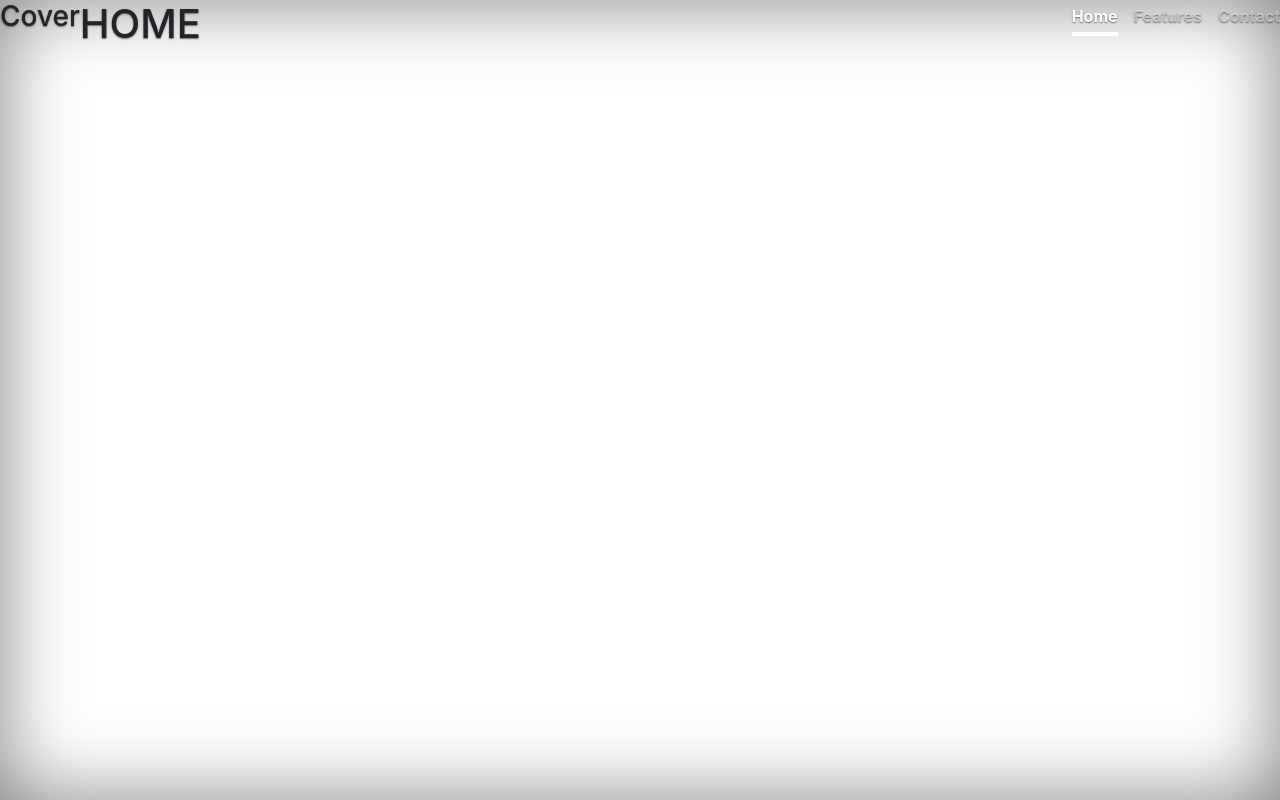
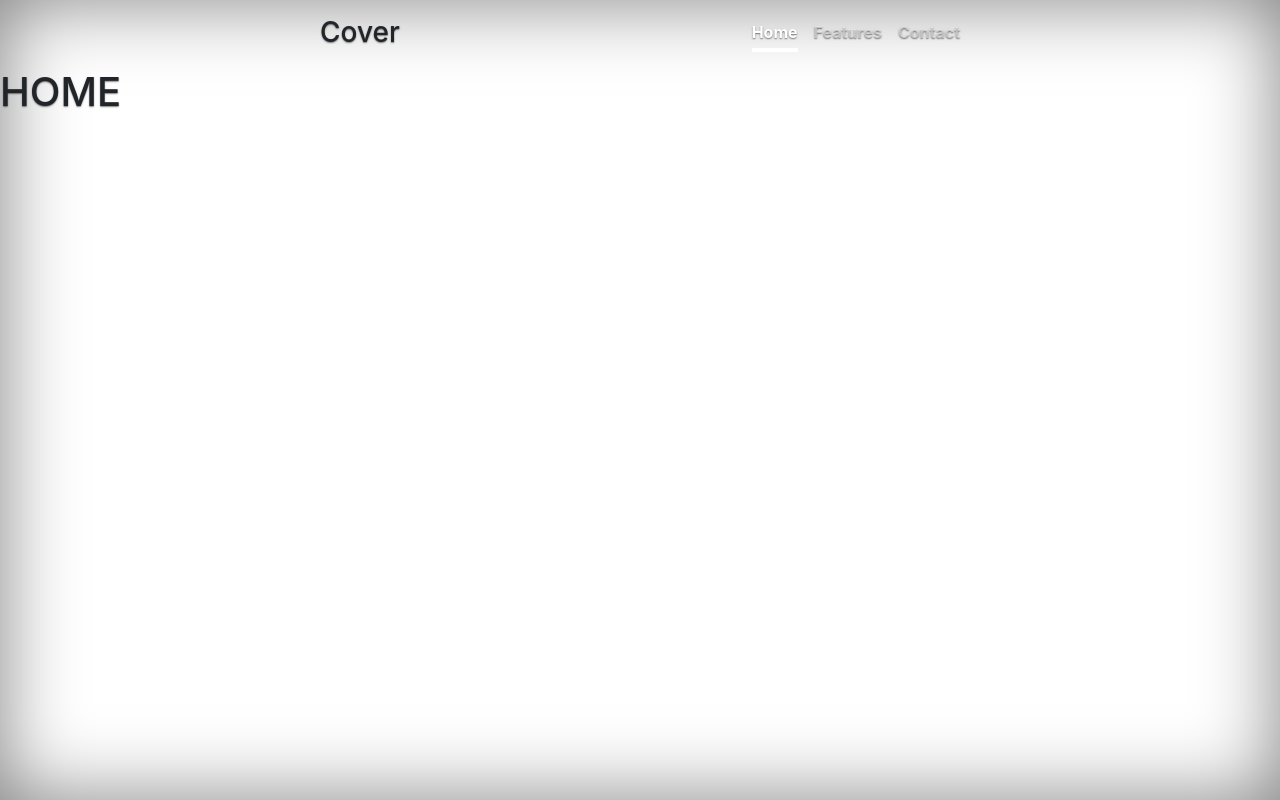
Before and after one commit to FFananan/BigDataProject, a Vue app: page / in a window 1280 px wide. Built offline with nearby package versions, Linux system fonts and the light colour scheme.

Commit message:
style: 修正样式问题

```diff
--- a/package.json
+++ b/package.json
@@ -7,9 +7,12 @@
     "build": "vue-cli-service build"
   },
   "dependencies": {
+    "axios": "^0.19.0",
     "bootstrap": "^4.3.1",
+    "bootstrap-vue": "^2.1.0",
     "core-js": "^3.3.2",
     "jquery": "^3.4.1",
+    "node-sass": "^4.13.0",
     "popper.js": "^1.16.0",
     "vue": "^2.6.10",
     "vue-router": "^3.1.3",
--- a/src/components/HeaderNav/headerNav.css
+++ b/src/components/HeaderNav/headerNav.css
@@ -16,9 +16,8 @@ a:hover {
   color: #333;
   text-shadow: none; /* Prevent inheritance from `body` */
   background-color: #fff;
-  border: .05rem solid #fff;
+  border: 0.05rem solid #fff;
 }
-
 
 /*
  * Base structure
@@ -34,14 +33,13 @@ body {
   display: -ms-flexbox;
   display: flex;
   color: #fff;
-  text-shadow: 0 .05rem .1rem rgba(0, 0, 0, .5);
-  box-shadow: inset 0 0 5rem rgba(0, 0, 0, .5);
+  text-shadow: 0 0.05rem 0.1rem rgba(0, 0, 0, 0.5);
+  box-shadow: inset 0 0 5rem rgba(0, 0, 0, 0.5);
 }
 
 .cover-container {
   max-width: 42em;
 }
-
 
 /*
  * Header
@@ -55,16 +53,16 @@ body {
 }
 
 .nav-masthead .nav-link {
-  padding: .25rem 0;
+  padding: 0.25rem 0;
   font-weight: 700;
-  color: rgba(255, 255, 255, .5);
+  color: rgba(255, 255, 255, 0.5);
   background-color: transparent;
-  border-bottom: .25rem solid transparent;
+  border-bottom: 0.25rem solid transparent;
 }
 
 .nav-masthead .nav-link:hover,
 .nav-masthead .nav-link:focus {
-  border-bottom-color: rgba(255, 255, 255, .25);
+  border-bottom-color: rgba(255, 255, 255, 0.25);
 }
 
 .nav-masthead .nav-link + .nav-link {
@@ -85,7 +83,6 @@ body {
   }
 }
 
-
 /*
  * Cover
  */
@@ -93,14 +90,13 @@ body {
   padding: 0 1.5rem;
 }
 .cover .btn-lg {
-  padding: .75rem 1.25rem;
+  padding: 0.75rem 1.25rem;
   font-weight: 700;
 }
-
 
 /*
  * Footer
  */
 .mastfoot {
-  color: rgba(255, 255, 255, .5);
+  color: rgba(255, 255, 255, 0.5);
 }
--- a/src/components/HeaderNav/headerNav.vue
+++ b/src/components/HeaderNav/headerNav.vue
@@ -1,5 +1,6 @@
 <template>
   <div>
+    <div class="cover-container d-flex w-100 h-100 p-3 mx-auto flex-column">
       <header class="masthead mb-auto">
         <div class="inner">
           <h3 class="masthead-brand">Cover</h3>
@@ -11,20 +12,21 @@
         </div>
       </header>
     </div>
+  </div>
 </template>
 
 <script>
 export default {
-  name: "",
+  name: '',
   data() {
-    return {};
+    return {}
   },
 
   methods: {}
-};
+}
 </script>
 <style lang="css">
-@import "./headerNav.css";
+@import './headerNav.css';
 div {
   width: 100%;
 }
--- a/src/main.js
+++ b/src/main.js
@@ -3,11 +3,14 @@ import App from './App.vue'
 import router from './router'
 import store from './store'
 
+import $ from 'jquery'
+import BootstrapVue from 'bootstrap-vue'
+
 import 'bootstrap/dist/css/bootstrap.css'
-import $ from 'jquery'
 import 'bootstrap/dist/js/bootstrap.bundle.js'
 import 'bootstrap/dist/js/bootstrap.js'
 
+Vue.use(BootstrapVue)
 Vue.config.productionTip = false
 
 new Vue({
--- a/src/views/Home.vue
+++ b/src/views/Home.vue
@@ -8,7 +8,7 @@
 <script>
 export default {
   name: '',
-    data() {
+  data () {
     return {
     };
   },
```
Also changed, not shown: 1 other file (tests, documents, lock files or other folders). Lines whose indentation alone changed are shown as unchanged.
